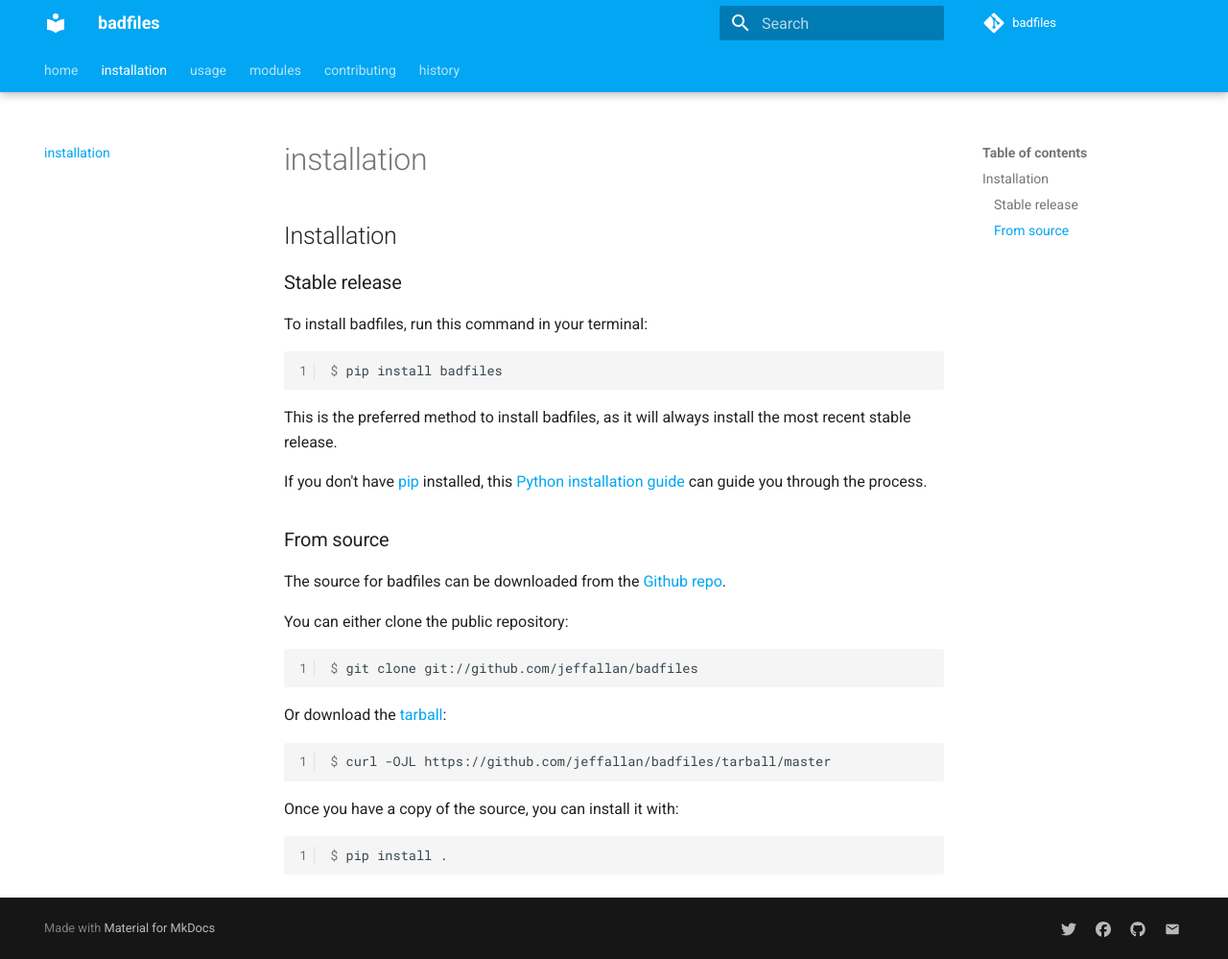
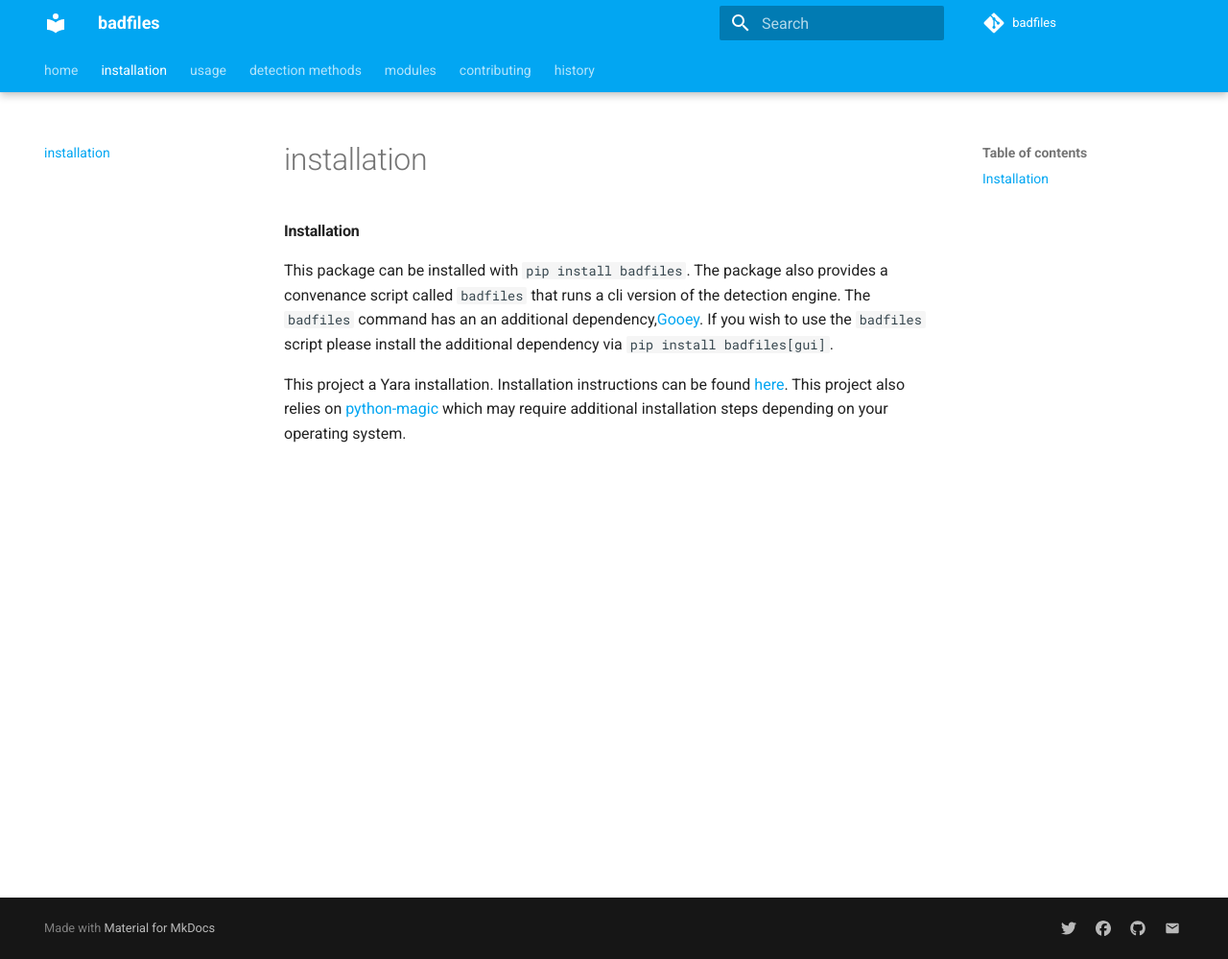
Before and after one commit to Jeffallan/badfiles, an MkDocs documentation site: the page built from docs/installation.md, in a window 1280 px wide and 999 px high. Shown: the whole window at 96% size. Built offline with MkDocs 1.6.1 and Material for MkDocs 9.7.7, drawn with Linux system fonts in a browser that asks for light colours; comment, search, counter and statistics services are not loaded.

Commit message:
updates contribution, installation, and usage guides and adds detection methods documentation.

````diff
--- a/docs/installation.md
+++ b/docs/installation.md
@@ -1,43 +1,5 @@
-# Installation
+### Installation
 
-## Stable release
+This package can be installed with `pip install badfiles`. The package also provides a convenance script called `badfiles` that runs a cli version of the detection engine. The `badfiles` command has an an additional dependency,[Gooey](https://github.com/chriskiehl/Gooey). If you wish to use the `badfiles` script please install the additional dependency via `pip install badfiles[gui]`.
 
-To install badfiles, run this command in your
-terminal:
-
-``` console
-$ pip install badfiles
-```
-
-This is the preferred method to install badfiles, as it will always install the most recent stable release.
-
-If you don't have [pip][] installed, this [Python installation guide][]
-can guide you through the process.
-
-## From source
-
-The source for badfiles can be downloaded from
-the [Github repo][].
-
-You can either clone the public repository:
-
-``` console
-$ git clone git://github.com/jeffallan/badfiles
-```
-
-Or download the [tarball][]:
-
-``` console
-$ curl -OJL https://github.com/jeffallan/badfiles/tarball/master
-```
-
-Once you have a copy of the source, you can install it with:
-
-``` console
-$ pip install .
-```
-
-  [pip]: https://pip.pypa.io
-  [Python installation guide]: http://docs.python-guide.org/en/latest/starting/installation/
-  [Github repo]: https://github.com/%7B%7B%20cookiecutter.github_username%20%7D%7D/%7B%7B%20cookiecutter.project_slug%20%7D%7D
-  [tarball]: https://github.com/%7B%7B%20cookiecutter.github_username%20%7D%7D/%7B%7B%20cookiecutter.project_slug%20%7D%7D/tarball/master
+This project a Yara installation. Installation instructions can be found [here](https://yara.readthedocs.io/en/stable/gettingstarted.html). This project also relies on [python-magic](https://github.com/ahupp/python-magic) which may require additional installation steps depending on your operating system.
--- a/mkdocs.yml
+++ b/mkdocs.yml
@@ -7,6 +7,7 @@ nav:
   - home: index.md
   - installation: installation.md
   - usage: usage.md
+  - detection methods: detection_methods.md
   - modules: api.md
   - contributing: contributing.md
   - history: history.md
````
Also changed, not shown: CONTRIBUTING.md (+34 -29 lines), README.md (+34 -104 lines), docs/detection_methods.md (added, +49 -0 lines), docs/usage.md (+77 -3 lines).
